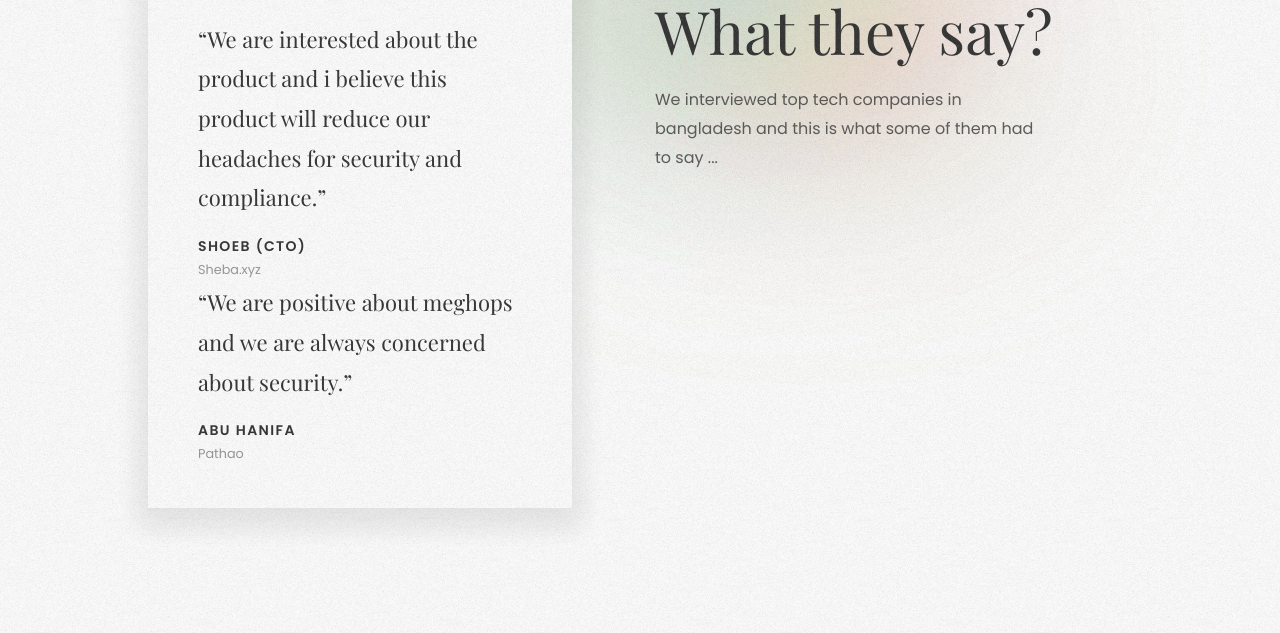
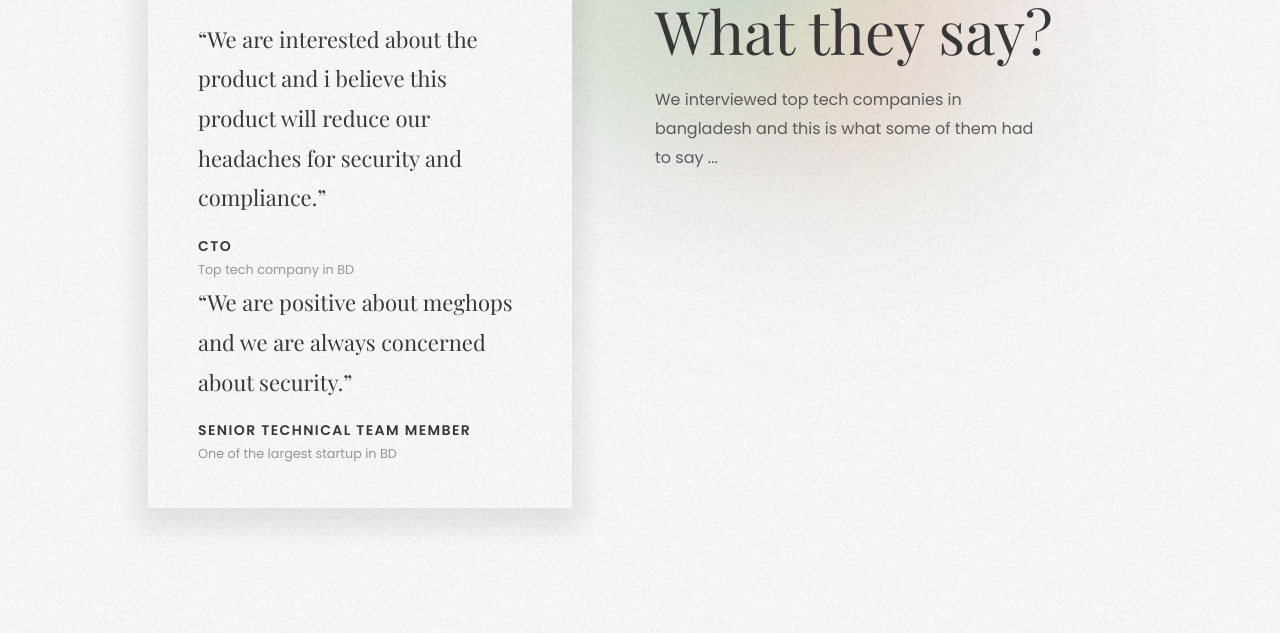
Before and after one commit to meghops/meghops.github.io, a plain HTML site: page index.html in a window 1280 px wide. Shown: the part 1231-1864 px from the top of the page. Drawn offline with nearby package versions, Linux system fonts and the light colour scheme; animation ran at ten frames a second; a script that the page names is missing.

Commit message:
Update index.html

```diff
--- a/index.html
+++ b/index.html
@@ -140,8 +140,8 @@
                             <p>“We are interested about the product and i believe this product will reduce our headaches for security and compliance.”</p>
                         </div>
                         <div class="-meta">
-                            <h5>Shoeb (CTO)</h5>
-                            <p><small>Sheba.xyz</small></p>
+                            <h5>CTO</h5>
+                            <p><small>Top tech company in BD</small></p>
                         </div>
                     </div>
 
@@ -151,8 +151,8 @@
                             <p>“We are positive about meghops and we are always concerned about security.”</p>
                         </div>
                         <div class="-meta">
-                            <h5>Abu Hanifa</h5>
-                            <p><small>Pathao</small></p>
+                            <h5>Senior Technical Team Member</h5>
+                            <p><small>One of the largest startup in BD</small></p>
                         </div>
                     </div>
 
```
